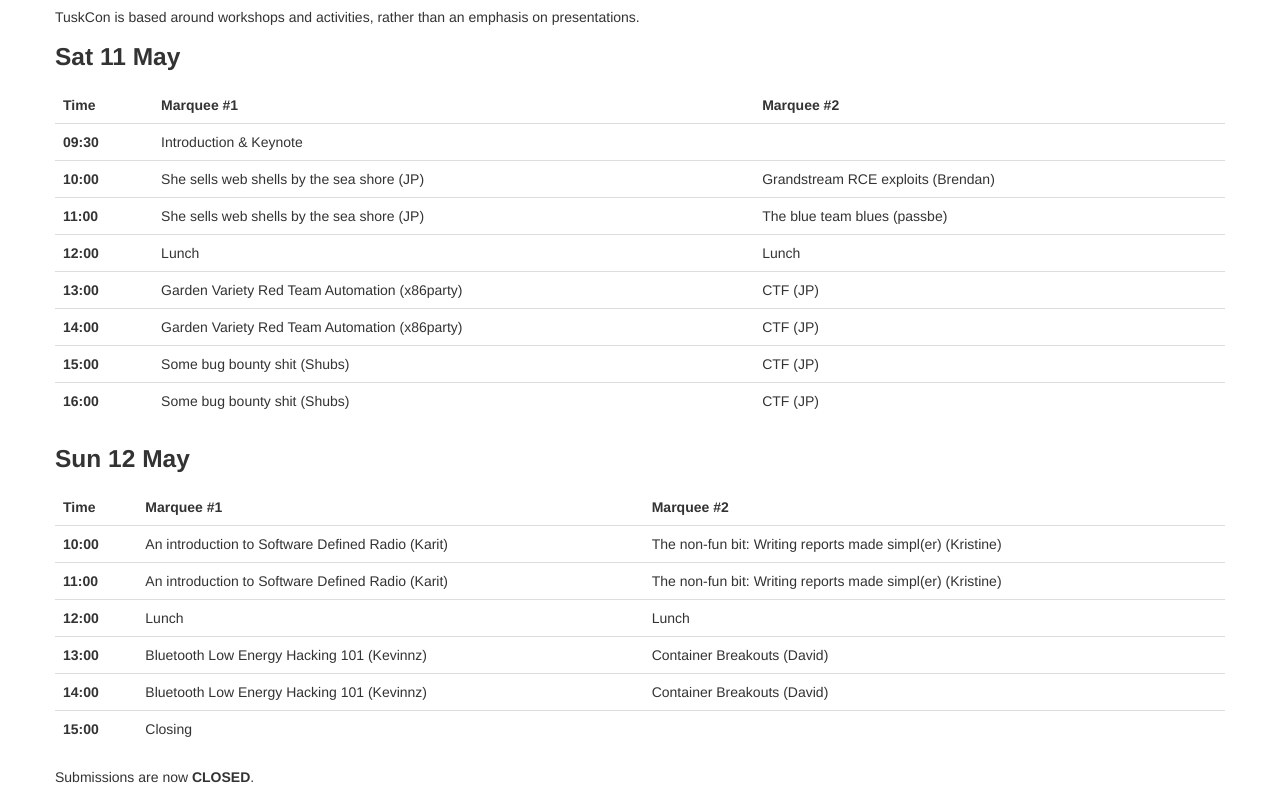
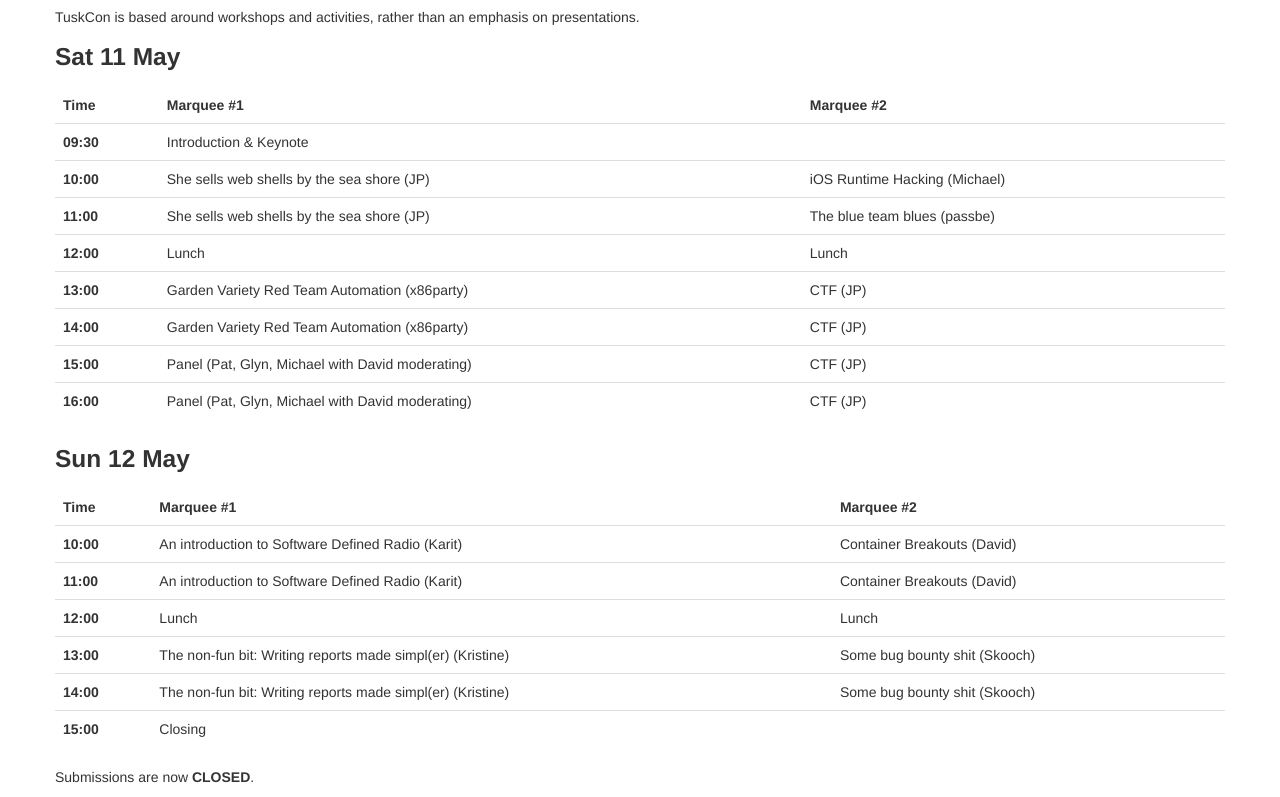
Before and after one commit to dfj/dfj.github.io, a plain HTML site: page index.html in a window 1280 px wide. Shown: the part 443-1240 px from the top of the page. Drawn offline with nearby package versions, Linux system fonts and the light colour scheme.

Commit message:
Final schedule tweaks

```diff
--- a/index.html
+++ b/index.html
@@ -112,7 +112,7 @@
     <tr>
       <th scope="row">10:00</th>
       <td>She sells web shells by the sea shore (JP)</td>
-      <td>Grandstream RCE exploits (Brendan)</td>
+      <td>iOS Runtime Hacking (Michael)</td>
     </tr>
     <tr>
       <th scope="row">11:00</th>
@@ -136,12 +136,12 @@
     </tr>
     <tr>
       <th scope="row">15:00</th>
-      <td>Some bug bounty shit (Shubs)</td>
+      <td>Panel (Pat, Glyn, Michael with David moderating)</td>
       <td>CTF (JP)</td>
     </tr>
     <tr>
       <th scope="row">16:00</th>
-      <td>Some bug bounty shit (Shubs)</td>
+      <td>Panel (Pat, Glyn, Michael with David moderating)</td>
       <td>CTF (JP)</td>
     </tr>
   </tbody>
@@ -160,12 +160,12 @@
     <tr>
       <th scope="row">10:00</th>
       <td>An introduction to Software Defined Radio (Karit)</td>
-      <td>The non-fun bit: Writing reports made simpl(er) (Kristine)</td>
+      <td>Container Breakouts (David)</td>
     </tr>
     <tr>
       <th scope="row">11:00</th>
       <td>An introduction to Software Defined Radio (Karit)</td>
-      <td>The non-fun bit: Writing reports made simpl(er) (Kristine)</td>
+      <td>Container Breakouts (David)</td>
     </tr>
     <tr>
       <th scope="row">12:00</th>
@@ -174,13 +174,13 @@
     </tr>
     <tr>
       <th scope="row">13:00</th>
-      <td>Bluetooth Low Energy Hacking 101 (Kevinnz)</td>
-      <td>Container Breakouts (David)</td>
+      <td>The non-fun bit: Writing reports made simpl(er) (Kristine)</td>
+      <td>Some bug bounty shit (Skooch)</td>
     </tr>
     <tr>
       <th scope="row">14:00</th>
-      <td>Bluetooth Low Energy Hacking 101 (Kevinnz)</td>
-      <td>Container Breakouts (David)</td>
+      <td>The non-fun bit: Writing reports made simpl(er) (Kristine)</td>
+      <td>Some bug bounty shit (Skooch)</td>
     </tr>
     <tr>
       <th scope="row">15:00</th>
```
